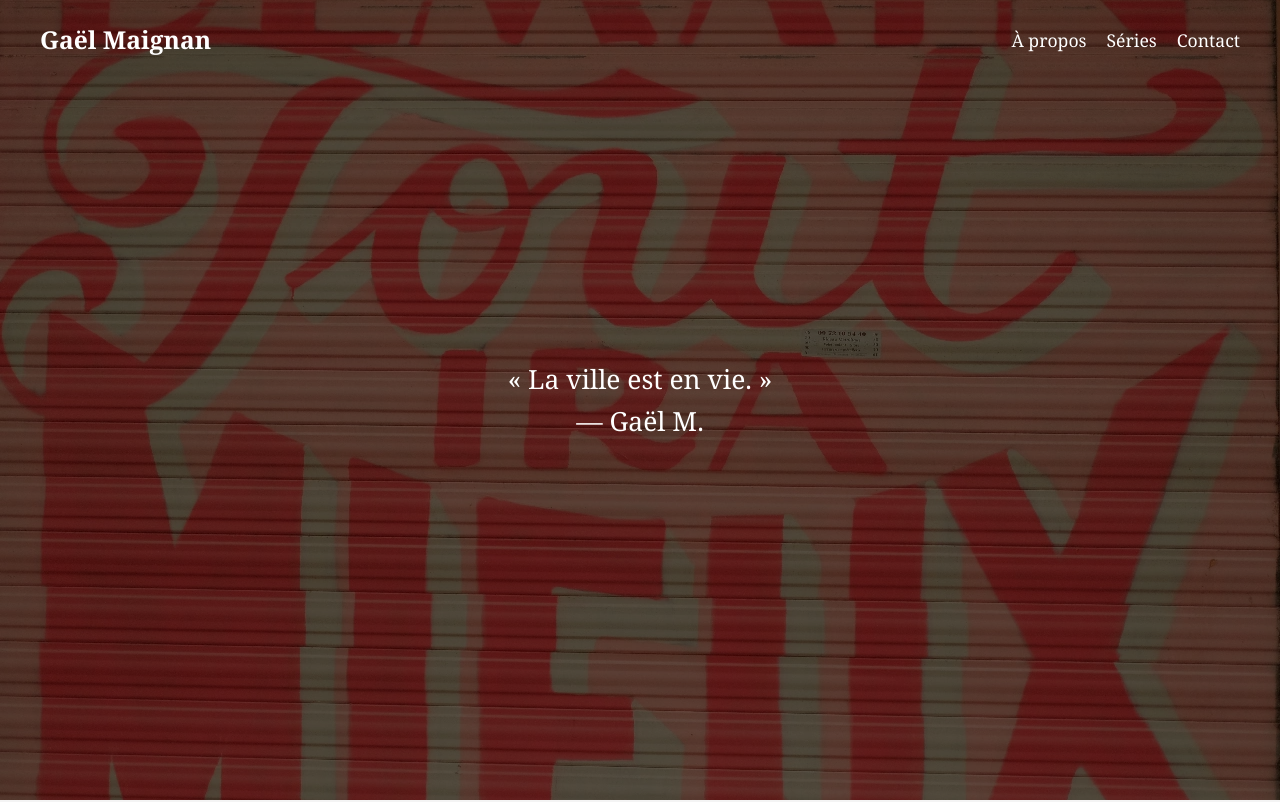
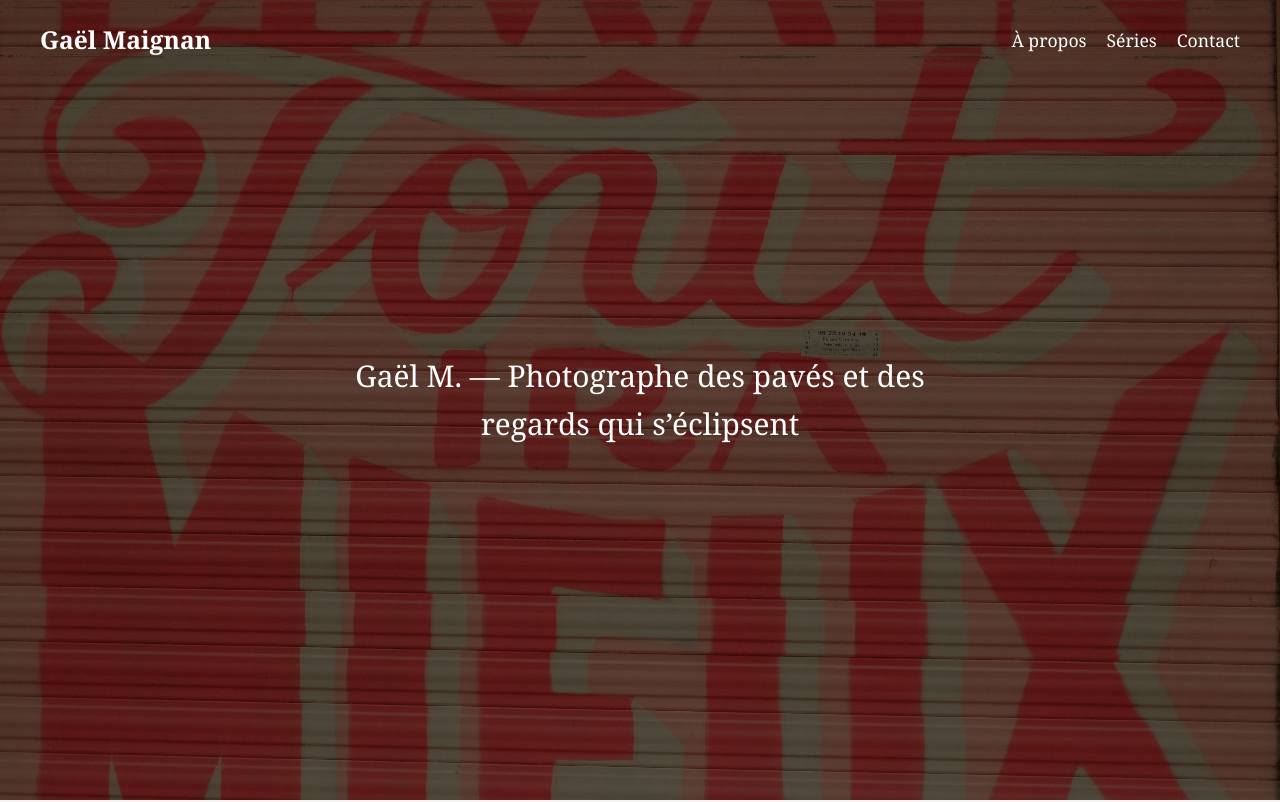
Before and after one commit to gael-mgn/Gael-Photographie, a plain HTML site: page index.html in a window 1280 px wide. Shown: the top 802 px of the page. Drawn offline with Linux system fonts and the light colour scheme.

Commit message:
Add files via upload

```diff
--- a/index.html
+++ b/index.html
@@ -9,7 +9,7 @@
 
   <link rel="stylesheet" href="styles.css" />
 
-  <meta name="description" content="Photographe basé à Paris, je capture la ville et ceux qui habitent ses espaces. Entre Belleville, les ruelles parisiennes, chaque fissure, chaque façade, chaque détail invisible à l’œil pressé devient le centre de mon attention.">
+  <meta name="description" content="Gaël Maignan — Photographe des pavés et des regards qui s’éclipsent">
   <meta name="keywords" content="Gaël Maignan, gael maignan, Artiste, Photographe, Photo, Auteur">
 
 
@@ -43,8 +43,7 @@
   });
 </script>
     <div class="hero-content">
-      <p>« La ville est en vie. »</p>
-      <p>— Gaël M.</p>
+      <p>Gaël M. — Photographe des pavés et des regards qui s’éclipsent</p>
     </div>
   </header>
 
--- a/styles.css
+++ b/styles.css
@@ -33,7 +33,7 @@ h2 {
   transform: translate(-50%, -50%);
   text-align: center;
   color: #fff;
-  font-size: 1.5em;
+  font-size: 1.7em;
 }
 .hero-content h1 {
 
```
Also changed, not shown: series/paris bellevue/serie.html (+2 -1 lines), 1 other file.
